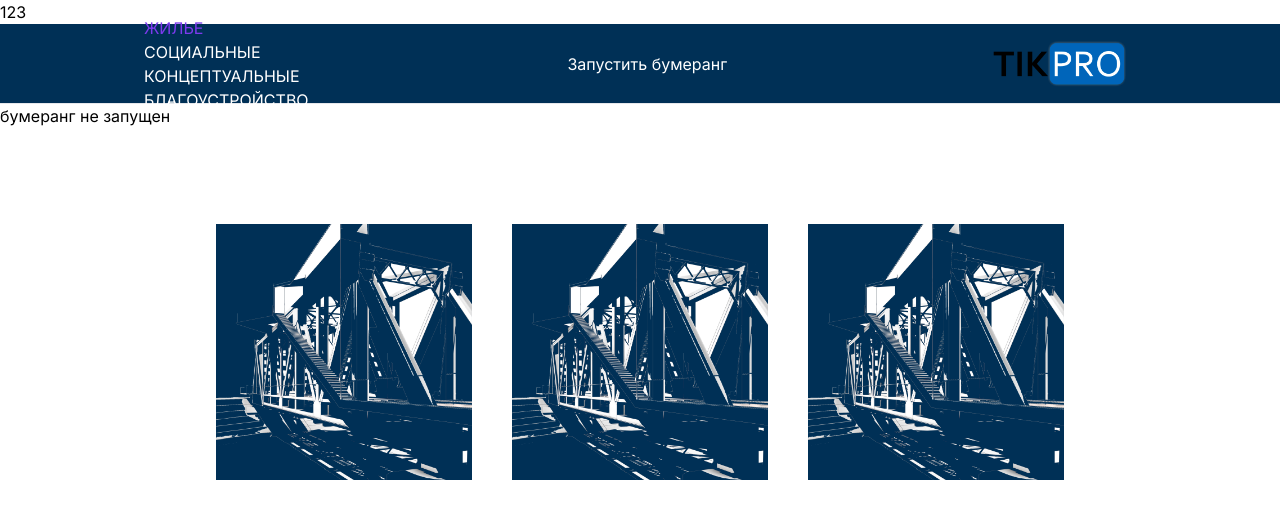
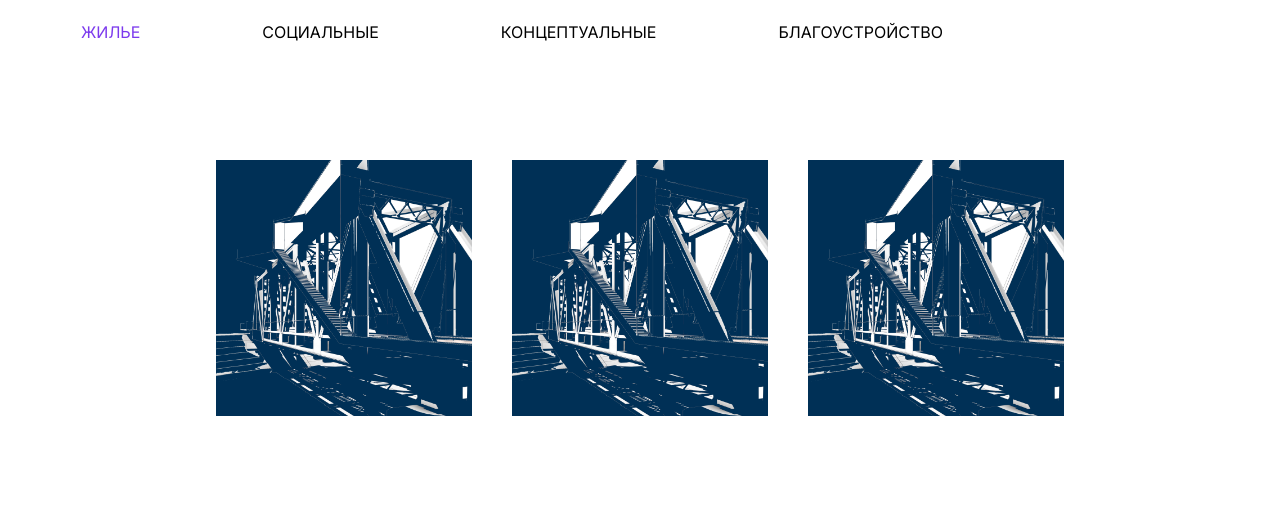
Before and after one commit to Holyolg/tik, a Next.js app: page /project/concept in a window 1280 px wide. Shown: the top 518 px of the page. Built offline with nearby package versions, Linux system fonts and the light colour scheme.

Commit message:
filter update

```diff
--- a/src/app/components/Categories/Categories.js
+++ b/src/app/components/Categories/Categories.js
@@ -1,23 +1,23 @@
-function Categories({ category, onClickCategory }) {
-	const categories = [
-		"ЖИЛЬЕ",
-		"СОЦИАЛЬНЫЕ",
-		"КОНЦЕПТУАЛЬНЫЕ",
-		"БЛАГОУСТРОЙСТВО",
-	];
-	return (
-		<div className="categories">
-			{categories.map((categoryName, i) => (
-				<div
-					key={i}
-					onClick={() => onClickCategory(i)}
-					className={category == i ? "text-violet-600" : " "}
-				>
-					{categoryName}
-				</div>
-			))}
-		</div>
-	);
-}
+// function Categories({ category, onClickCategory }) {
+// 	const categories = [
+// 		"ЖИЛЬЕ",
+// 		"СОЦИАЛЬНЫЕ",
+// 		"КОНЦЕПТУАЛЬНЫЕ",
+// 		"БЛАГОУСТРОЙСТВО",
+// 	];
+// 	return (
+// 		<div className="categories p-5 w-4/5 flex justify-around">
+// 			{categories.map((categoryName, i) => (
+// 				<button
+// 					key={i}
+// 					onClick={() => onClickCategory(i)}
+// 					className={category == i ? "text-violet-600" : " "}
+// 				>
+// 					{categoryName}
+// 				</button>
+// 			))}
+// 		</div>
+// 	);
+// }
 
-export default Categories;
+// export default Categories;
--- a/src/app/components/Menu/Menu.js
+++ b/src/app/components/Menu/Menu.js
@@ -1,51 +1,83 @@
 "use client";
 import Link from "next/link";
 import { usePathname } from "next/navigation";
-import { useActionState, useState } from "react";
-import items from "../../Data/Cards";
+import { useState } from "react";
 import { useWindowSize } from "../Accordion/useWindowSize";
-import Categories from "../Categories/Categories";
 
-export default function Menu({}) {
-const [state, setState] = useState('123')
-const [filteredCategories, setFilteredCategories] = useState([]);
-console.log(filteredCategories)
-const changeCategory = (category) => {
-	setFilteredCategories(category)
-	console.log(category)
-}
-
+export default function Menu({ category, onClickCategory }) {
+	const categories = [
+		"ЖИЛЬЕ",
+		"СОЦИАЛЬНЫЕ",
+		"КОНЦЕПТУАЛЬНЫЕ",
+		"БЛАГОУСТРОЙСТВО",
+	];
+	// const [filteredCategories, setFilteredCategories] = useState([]);
+	// function chooseCategory(category) {
+	// 	setFilteredCategories(category);
+	// 	console.log(filteredCategories);
+	// }
 	const pathname = usePathname();
 	const { width, height } = useWindowSize();
 
+	// const [categoryId, setCategoryId] = useState(0);
+	// const filterCategories = items.filter(item => item.type == categoryId);
+
 	return (
 		<header className="menu">
-							<p>{state}</p>
-			{pathname == "/general" || pathname == "/project/concept" ? <Sort onClickCategory={changeCategory} /> : <Nav />}
+			{pathname == "/general" || pathname == "/project/concept" ? (
+				<div className="categories p-5 w-4/5 flex justify-around">
+					{categories.map((categoryName, i) => (
+						<button
+							key={i}
+							onClick={() => onClickCategory(i)}
+							className={category == i ? "text-violet-600" : " "}
+						>
+							{categoryName}
+						</button>
+					))}
+				</div>
+			) : (
+				<Nav />
+			)}
 		</header>
 	);
 }
 
-function Sort({onClickCategory}) {
-	const [state, setState] = useState('')
-	const click = (state) => {
-		onChange(state)
-	}
-	console.log(state)
+{
+	/* <Categories
+					type={items.type}
+					// category={categoryId}
+					onClickCategory={i => {
+						chooseCategory(i);
+						// setFilteredCategories(filterCategories);
+					}}
+				/> */
+}
+
+{
+	/* <Sort
+chooseCategory={chooseCategory}
+onClick={() => showCards(filteredCategories)}
+/> */
+}
+
+export function Sort({ chooseCategory }) {
 	const [categoryId, setCategoryId] = useState(0);
-	const [filteredCategories, setFilteredCategories] = useState([]);
-	const filterCategories = items.filter(item => item.type == categoryId);
-	console.log(filteredCategories)
+	// const [filteredCategories, setFilteredCategories] = useState([]);
+	// const filterCategories = items.filter(item => item.type == categoryId);
 	return (
 		<>
 			<div className="menu-logo w-full flex justify-end bg-[#003056] text-white p-5 border-b h-[10vh]">
 				<div className="flex items-center mx-auto justify-between w-4/5">
-					<Categories
+					{/* <Categories
 						type={items.type}
 						category={categoryId}
-						onClickCategory={(i) => {setCategoryId(i), setFilteredCategories(filterCategories)}}
-					/>
-        <button onClick={() => {onChange('запущен')}}>Запустить бумеранг</button>
+						onClickCategory={i => {
+							setCategoryId(i);
+							// setFilteredCategories(filterCategories);
+							chooseCategory(filterCategories);
+						}}
+					/> */}
 					<Link className="flex items-center" href="/">
 						<img className="w-[150px]" src="/logo.png"></img>
 					</Link>
@@ -53,7 +85,7 @@ function Sort({onClickCategory}) {
 			</div>
 		</>
 	);
-};
+}
 
 const Nav = () => {
 	return (
--- a/src/app/components/Sort/Sort.js
+++ b/src/app/components/Sort/Sort.js
@@ -1,6 +1,3 @@
-import { useState } from "react";
-
 export default function Concept() {
-	const [categoryId, setCategoryId] = useState;
-	return <></>;
+	return <>12</>;
 }
--- a/src/app/layout.js
+++ b/src/app/layout.js
@@ -1,5 +1,4 @@
 import { Inter } from "next/font/google";
-import Menu from "./components/Menu/Menu";
 import "./globals.css";
 
 const inter = Inter({ subsets: ["latin"] });
--- a/src/app/project/concept/page.js
+++ b/src/app/project/concept/page.js
@@ -1,40 +1,48 @@
 "use client";
 
-import { motion } from "framer-motion";
-import Link from "next/link";
+import items from "@/app/Data/Cards";
+import Card from "@/app/components/Card/Card";
+import Menu from "@/app/components/Menu/Menu";
 import { useState } from "react";
-import items from '../../Data/Cards'
-import Categories from "../../components/Categories/Categories";
-import Card from "@/app/components/Card/Card";
-import Sort from "@/app/components/Menu/Menu";
-import Menu from "@/app/components/Menu/Menu";
 
-export default function Concept({ filteredCategories }) {
+export default function Concept({}) {
 	const [categoryId, setCategoryId] = useState(0);
 	const filterCategories = items.filter(item => item.type == categoryId);
-	const [sortCategories, setSortCategories] = useState()
-	console.log(filteredCategories)
-	const [state, setState] = useState('бумеранг не запущен')
-
-
+	const [filteredCategories, setFilteredCategories] = useState(items);
+	// function showCards(category) {
+	// 	setFilteredCategories(category);
+	// 	console.log(filteredCategories);
+	// }
+	function chooseCategory(i) {
+		setCategoryId(i);
+		console.log(filterCategories);
+	}
 
 	return (
 		<>
-				<Menu props={state}/>
-				<p>{state}</p>
-			<div className="flex items-center mx-auto justify-between w-4/5">
-				{/* <Categories
-					type={items.type}
-					category={categoryId}
-					onClickCategory={i => setCategoryId(i)}
-				/> */}
-			</div>
+			{/* <Categories
+				type={items.type}
+				category={categoryId}
+				onClickCategory={i => {
+					setCategoryId(i);
+					setFilteredCategories(filterCategories);
+					// chooseCategory(filterCategories);
+				}}
+			/> */}
+			<Menu
+				type={items.type}
+				category={categoryId}
+				onClickCategory={i => {
+					chooseCategory(i);
+					// setFilteredCategories(filterCategories);
+				}}
+			/>
+			<div className="flex items-center mx-auto justify-between w-4/5"></div>
 			<section className="flex justify-center p-4">
 				<div className="grid grid-cols-3 gap-10 p-10 mt-10">
-
 					{filterCategories.map(item => {
 						return (
-							< Card
+							<Card
 								key={item.id}
 								id={item.id}
 								title={item.title}
```
